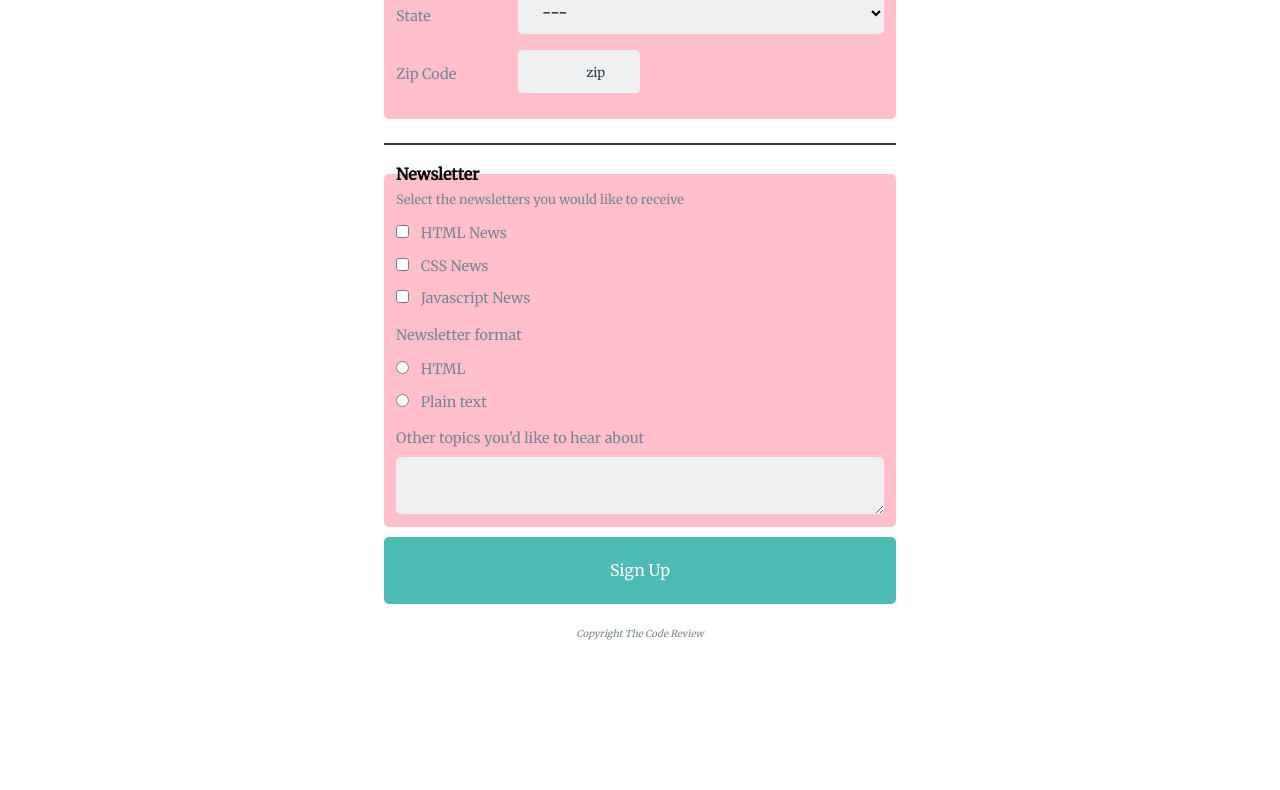
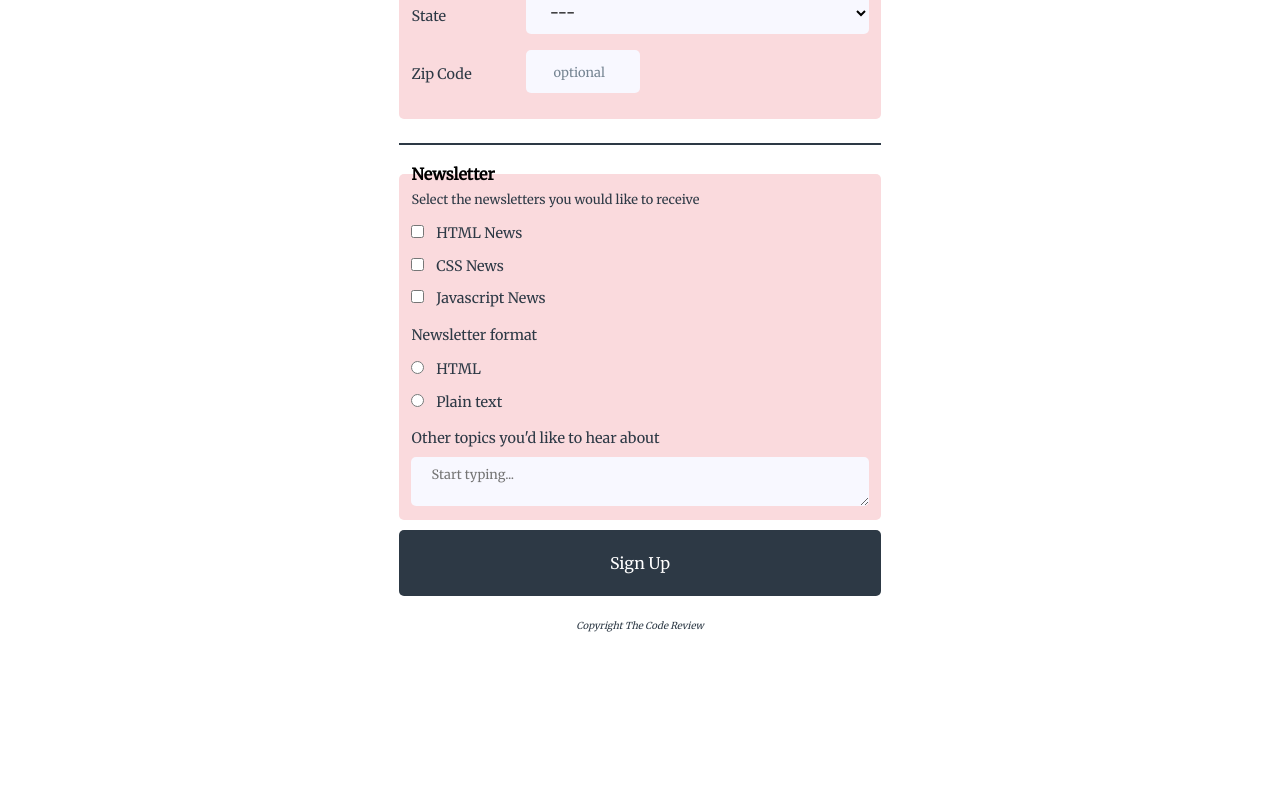
Before and after one commit to philliplankford/techdegree-project-3, a plain HTML site: page index.html in a window 1280 px wide. Shown: the part 557-1347 px from the top of the page. Drawn offline with Linux system fonts and the light colour scheme.

Commit message:
fixed css, added exceeds specifics, oh, also added all 50 states

```diff
--- a/css/stylesheet.css
+++ b/css/stylesheet.css
@@ -8,6 +8,13 @@ h1 {
     text-align: center;
     margin: 0;
     font-size: 1.2em;
+}
+
+h3 {
+    text-align: center;
+    margin: 0;
+    font-size: 1.2em;
+    font-weight: bold;
 }
 
 header {
@@ -41,7 +48,7 @@ main {
 }
 
 button {
-    background-color: #4cbbb4;
+    background-color: #2d3945;
     color: white;
     border: none;
     padding: 1.5rem 0;
@@ -51,21 +58,27 @@ button {
 
 .contact,
 .selection{
-    background-color: pink;
+    background-color: #fadadd;
     border-radius: 5px;
 }
 
 input,
 textarea,
 select {
-    background-color: #eff0f1;
+    background-color: ghostwhite;
     border: none;
     border-radius: 5px;
     padding: 10px 20px;
 }
 
+option:first-child {
+    color: #768593;
+}
+
 textarea {
     margin-top: 10px;
+    font-size: .8rem;
+
 }
 
 .contact label {
@@ -88,7 +101,7 @@ textarea {
 .light-grey,
 label {
     font-size: .9rem;
-    color: #768593;
+    color: #2d3945;
     margin-bottom: 10px;
 }
 
@@ -99,7 +112,7 @@ fieldset {
 footer p {
     margin-top: 25px;
     font-size: .6rem;
-    color: #768593;
+    color: #2d3945;
 }
 
 .selection label[for="html-news"],
@@ -147,18 +160,25 @@ footer {
 }
 
 input::placeholder {
-    color: #2d3945;;
+    color: #768593;;
     text-align: right;
     font-size: .8rem;
 }
 
 input:focus,
 textarea:focus,
-select:focus,
+select:focus {
+    outline-color: #2d3945;
+    outline-width: 5px;
+    outline-style: dashed;
+    transition: outline-width .5s;
+}
+
 button:focus {
-    outline: none;
-    box-shadow: 0 0 0 3px rgba(21, 156, 228, 0.4);
-    border-radius: 5px;
+    outline-color: #06e7cb;
+    outline-width: 5px;
+    outline-style: dashed;
+    transition: outline-width .5s;
 }
 
 @media screen and (min-width: 768px) {
@@ -191,6 +211,4 @@ button:focus {
     .flex-inputs {
         margin: 1rem 0;
     }
-
-
 }
--- a/index.html
+++ b/index.html
@@ -12,7 +12,7 @@
     </head>
     <body>
         <header>
-            <h1>THE CODE REVIEW</h1>
+            <h3>THE CODE REVIEW</h3>
         </header>
         <main>
             <div class="wrapper">
@@ -38,30 +38,79 @@
 
                         <div class="flex-inputs">
                             <label for="phone">Phone Number</label>
-                            <input type="tel" id="phone" name="user_phone" placeholder="()-">
+                            <input type="tel" id="phone" name="user_phone" placeholder="optional">
                         </div>
 
                         <div class="flex-inputs">
                             <label for="street">Street Address</label>
-                            <input type="text" id="street" name="user_street" placeholder="1234 example street">
+                            <input type="text" id="street" name="user_street" placeholder="optional">
                         </div>
 
                         <div class="flex-inputs">
                             <label for="city">City</label>
-                            <input type="text" id="city" name="user_city" placeholder="City Name">
+                            <input type="text" id="city" name="user_city" placeholder="optional">
                         </div>
 
                         <div class="flex-inputs">
                             <label for="state">State</label>
                             <select id="state" name="user_state">
                                 <option value="---">---</option>
-                                <option value="WA">WA</option>
+                                <option value="alabama">AL</option>
+                                <option value="alaska">AK</option>
+                                <option value="arizona">AZ</option>
+                                <option value="arkansas">AR</option>
+                                <option value="california">CA</option>
+                                <option value="colorado">CO</option>
+                                <option value="connecticut">CT</option>
+                                <option value="delaware">DE</option>
+                                <option value="florida">FL</option>
+                                <option value="georgia">GA</option>
+                                <option value="hawaii">HI</option>
+                                <option value="idaho">ID</option>
+                                <option value="illinois">IL</option>
+                                <option value="indiana">IN</option>
+                                <option value="iowa">IA</option>
+                                <option value="kansas">KS</option>
+                                <option value="kentucky">KY</option>
+                                <option value="louisiana">LA</option>
+                                <option value="maine">ME</option>
+                                <option value="maryland">MD</option>
+                                <option value="massachusetts">MA</option>
+                                <option value="michigan">MI</option>
+                                <option value="minnesota">MN</option>
+                                <option value="mississippi">MS</option>
+                                <option value="missouri">MO</option>
+                                <option value="montana">MT</option>
+                                <option value="nebraska">NE</option>
+                                <option value="nevada">NV</option>
+                                <option value="new_hampshire">NH</option>
+                                <option value="new_jersey">NJ</option>
+                                <option value="new_mexico">NM</option>
+                                <option value="new_york">NY</option>
+                                <option value="north_carolina">NC</option>
+                                <option value="north_dakota">ND</option>
+                                <option value="ohio">OH</option>
+                                <option value="oklahoma">OK</option>
+                                <option value="oregon">OR</option>
+                                <option value="pennsylvania">PA</option>
+                                <option value="rhode_island">RI</option>
+                                <option value="south_carolina">SC</option>
+                                <option value="south_dakota">SD</option>
+                                <option value="tennessee">TN</option>
+                                <option value="texas">TX</option>
+                                <option value="utah">UT</option>
+                                <option value="vermont">VT</option>
+                                <option value="virginia">VA</option>
+                                <option value="washington">WA</option>
+                                <option value="west_virginia">WV</option>
+                                <option value="wisconsin">WI</option>
+                                <option value="wymoning">WY</option>
                             </select>
                         </div>
 
                         <div class="flex-inputs zip">
                             <label for="zip">Zip Code</label>
-                            <input type="number" id="zip" name="user_zip" placeholder="zip">
+                            <input type="number" id="zip" name="user_zip" placeholder="optional">
                         </div>
 
                     </fieldset>
@@ -88,7 +137,7 @@
                             <label for="plain-text">Plain text</label><br />
                         </div>
                         <label for="other">Other topics you'd like to hear about</label>
-                        <textarea id="other" name="other"></textarea>
+                        <textarea id="other" name="other" placeholder="Start typing..."></textarea>
 
                     </fieldset>
                     <button type="submit">Sign Up</button>
```
